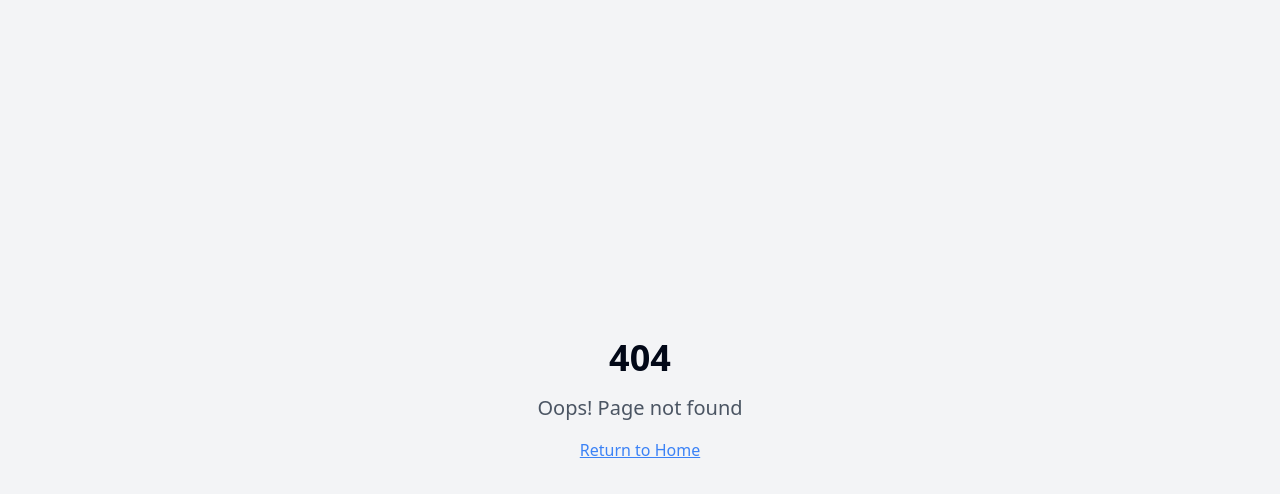
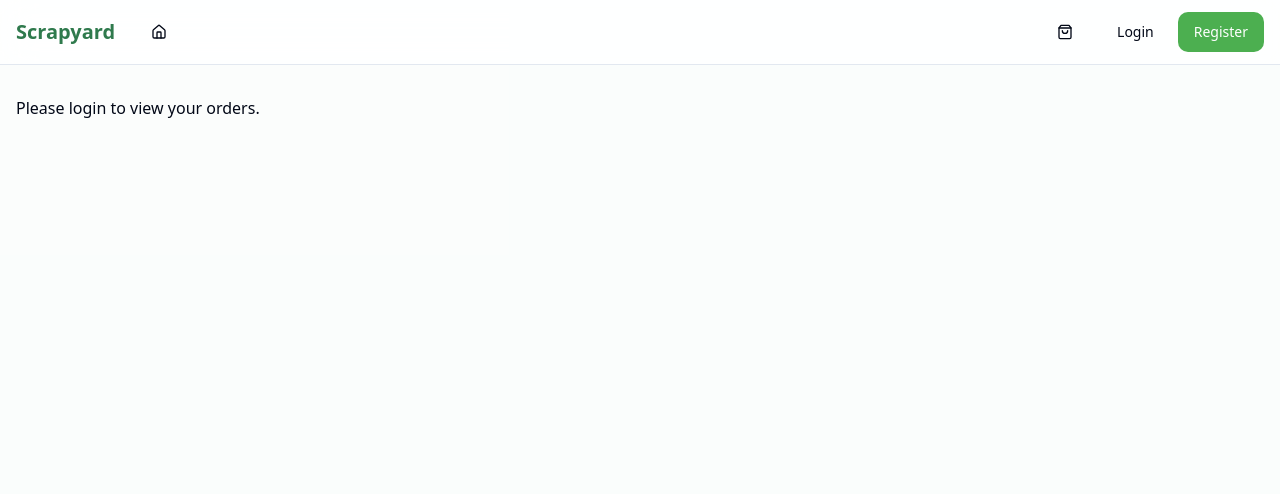
Before and after one commit to bhupendrawaldiya/scrapyard-swap-space, a React (Vite) app: page /orders in a window 1280 px wide. Before the commit this address had no page. Shown: the top 494 px of the page. Built offline with nearby package versions, Linux system fonts and the light colour scheme.

Commit message:
Fix: Orders page
The orders page is not working.  This commit addresses the issue.

```diff
--- a/src/App.tsx
+++ b/src/App.tsx
@@ -10,6 +10,7 @@ import Cart from "./pages/Cart";
 import Login from "./pages/Login";
 import Signup from "./pages/Signup";
 import Profile from "./pages/Profile";
+import Orders from "./pages/Orders";
 import NotFound from "./pages/NotFound";
 
 const queryClient = new QueryClient();
@@ -27,6 +28,7 @@ const App = () => (
             <Route path="/login" element={<Login />} />
             <Route path="/signup" element={<Signup />} />
             <Route path="/profile" element={<Profile />} />
+            <Route path="/orders" element={<Orders />} />
             <Route path="*" element={<NotFound />} />
           </Routes>
         </BrowserRouter>
--- /dev/null
+++ b/src/pages/Orders.tsx
@@ -0,0 +1,48 @@
+
+import { Navbar } from "@/components/Navbar";
+import { Button } from "@/components/ui/button";
+import { useAuth } from "@/contexts/AuthContext";
+import { ArrowLeft } from "lucide-react";
+import { Link } from "react-router-dom";
+
+const Orders = () => {
+  const { user } = useAuth();
+
+  if (!user) {
+    return (
+      <div className="min-h-screen bg-secondary/30">
+        <Navbar />
+        <main className="container mx-auto px-4 pt-24">
+          <p>Please login to view your orders.</p>
+        </main>
+      </div>
+    );
+  }
+
+  return (
+    <div className="min-h-screen bg-secondary/30">
+      <Navbar />
+      <main className="container mx-auto px-4 pt-24">
+        <div className="max-w-2xl mx-auto">
+          <div className="flex items-center gap-4 mb-6">
+            <Link to="/profile">
+              <Button variant="ghost" size="icon">
+                <ArrowLeft className="h-4 w-4" />
+              </Button>
+            </Link>
+            <h1 className="text-2xl font-bold">My Orders</h1>
+          </div>
+
+          {/* Placeholder for future order history implementation */}
+          <div className="bg-white rounded-lg shadow-md p-6">
+            <p className="text-muted-foreground text-center py-8">
+              No orders found. Start shopping to create your first order!
+            </p>
+          </div>
+        </div>
+      </main>
+    </div>
+  );
+};
+
+export default Orders;
```
